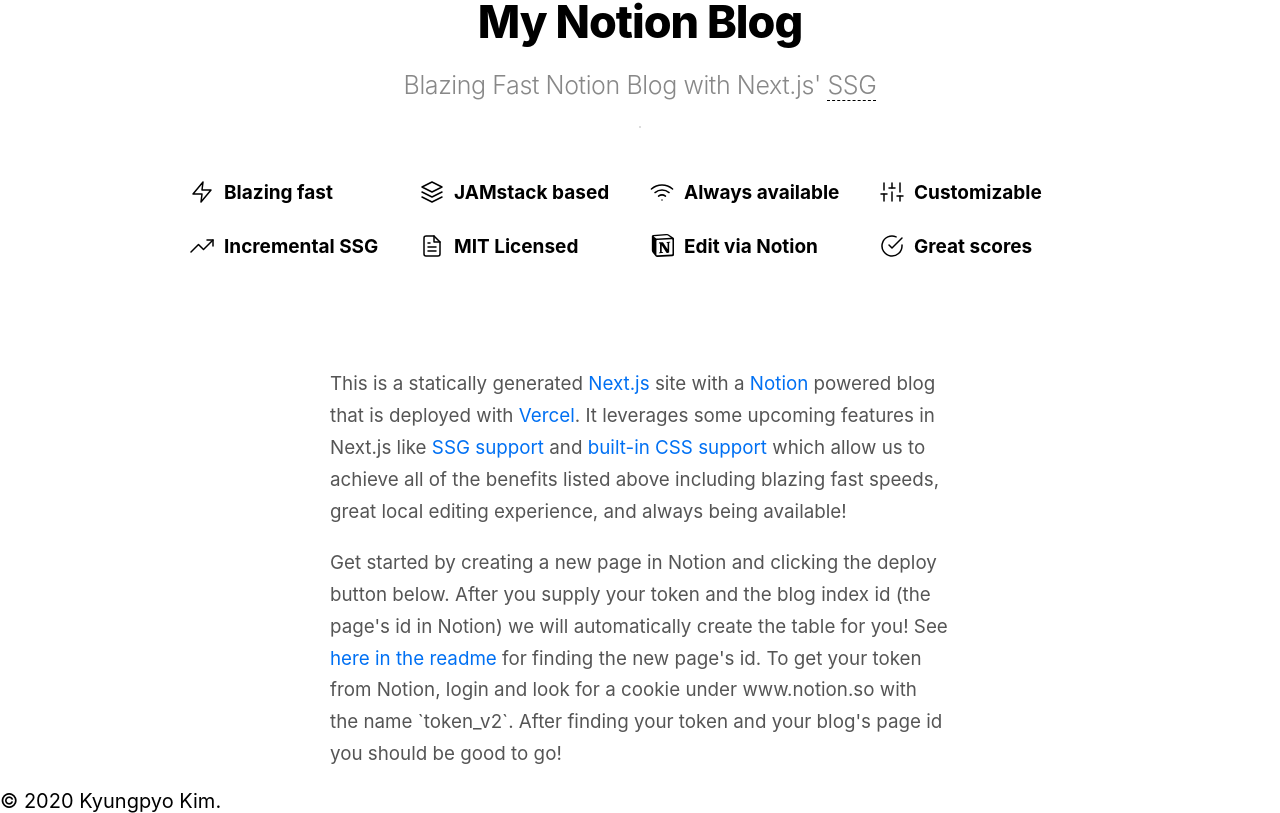
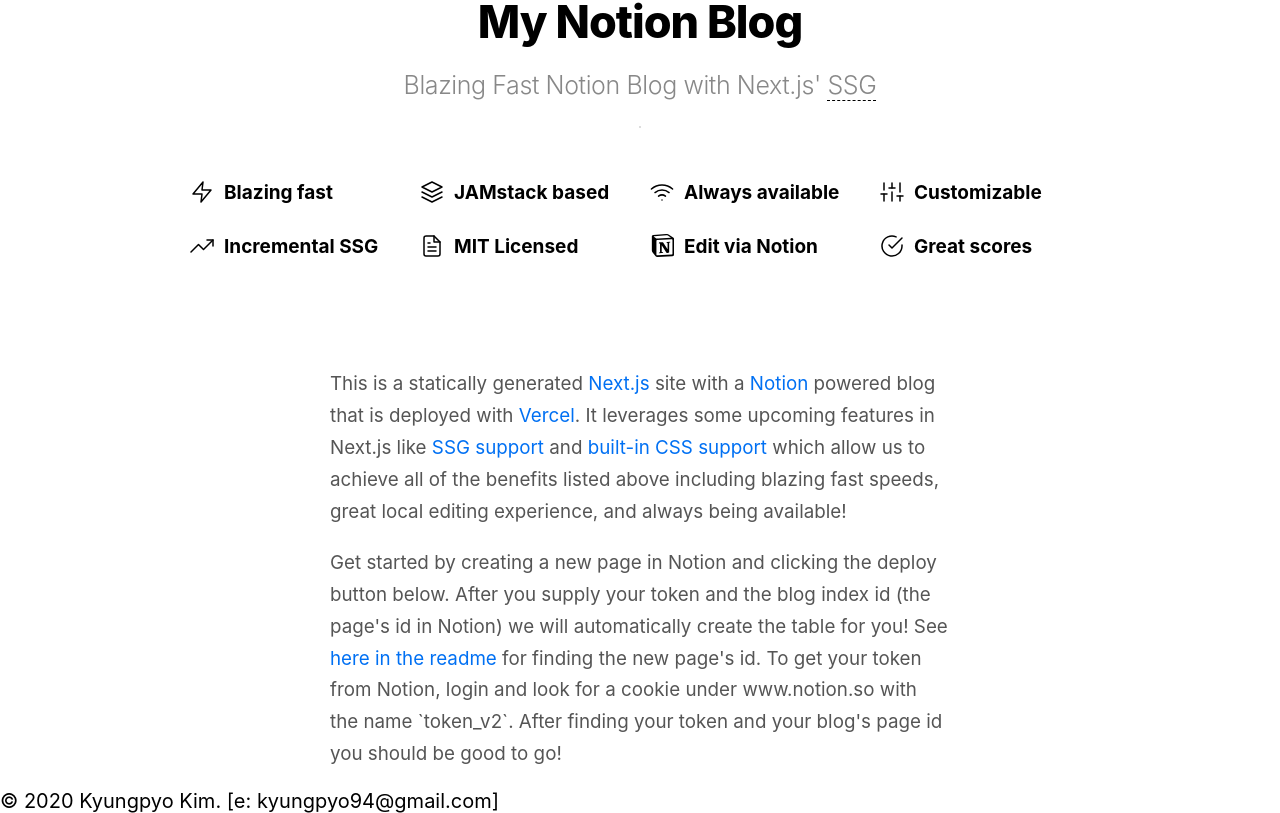
Before and after one commit to Kyungpyo-Kim/blog, a Next.js app: page / in a window 1280 px wide. Shown: the part 273-1086 px from the top of the page. Built offline with nearby package versions, Linux system fonts and the light colour scheme.

Commit message:
updated footer

```diff
--- a/src/components/footer.tsx
+++ b/src/components/footer.tsx
@@ -2,7 +2,7 @@
 
 const Footer = () => (
   <div className="footer">
-    © 2020 Kyungpyo Kim.
+    © 2020 Kyungpyo Kim. [e: kyungpyo94@gmail.com]
   </div>
 )
 
```
